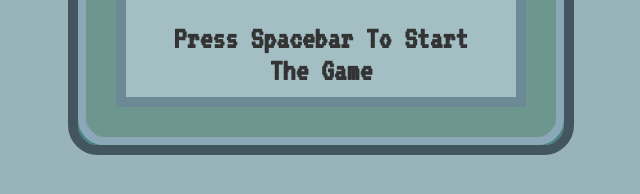
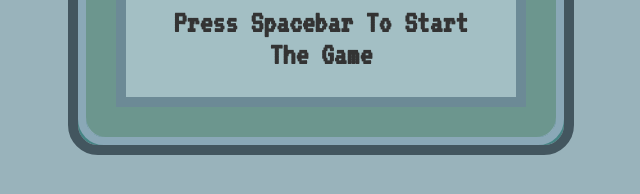
Before and after one commit to andex23/Retro-Snake-Game, a plain HTML site: page index.html in a window 1280 px wide. Shown: the part 528-722 px from the top of the page, without its empty margins (319-959 px from the left). Drawn offline with Linux system fonts and the light colour scheme.

Commit message:
Update style.css

```diff
--- a/style.css
+++ b/style.css
@@ -42,7 +42,7 @@ body{
 
 #instruction-text{
     position: absolute;
-    top: 65%;
+    top: 63%;
     color: #333;
     width: 300px;
     text-align: center;
```
